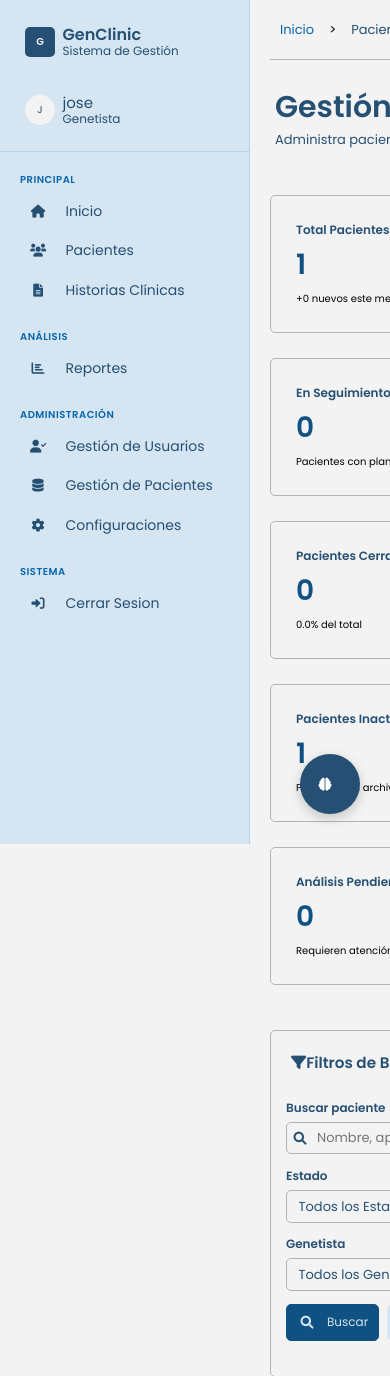
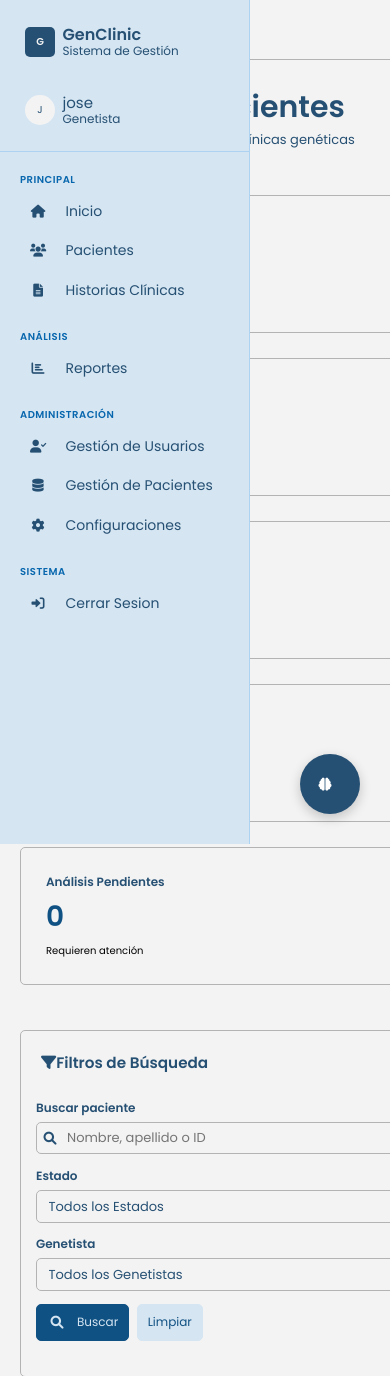
Before and after one commit to EnriqueRioss/GeneticSys, a Django app: page /gestion/pacientes/ in a window 390 px wide. Shown: the top 1376 px of the page. Run offline with Django 5.2, Linux system fonts and the light colour scheme; a user stored in the database is signed in; data comes from the database, SQL or seed files in the repository; tables that the repository leaves empty hold one stand-in row (values such as "Sample post"); grey boxes marked "Sample" are stand-in pictures; parts of the project's set-up code (start-up, migrations or seed data) failed here and were passed over.

Commit message:
cambios de css para responsividad 3

```diff
--- a/myapp/static/styles/pacientes.css
+++ b/myapp/static/styles/pacientes.css
@@ -56,7 +56,6 @@ li{
 .app-container {
   display: flex;
   min-height: 100vh;
-  margin-left: 25rem;
 }
 
 .main-content {
```
